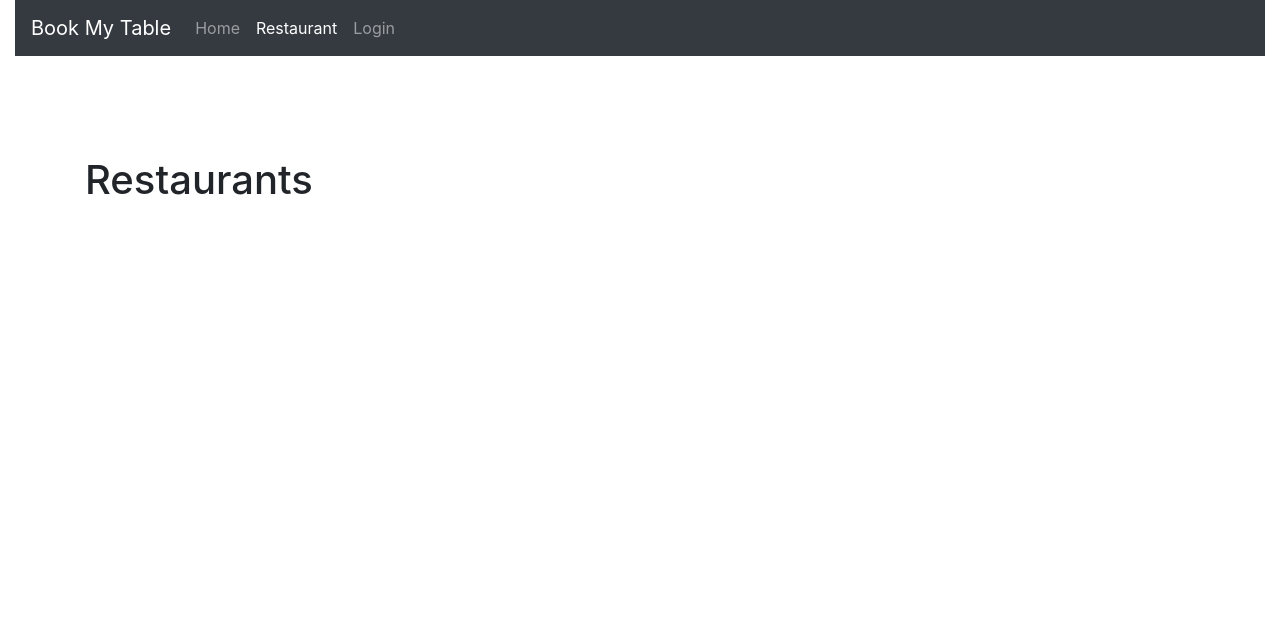
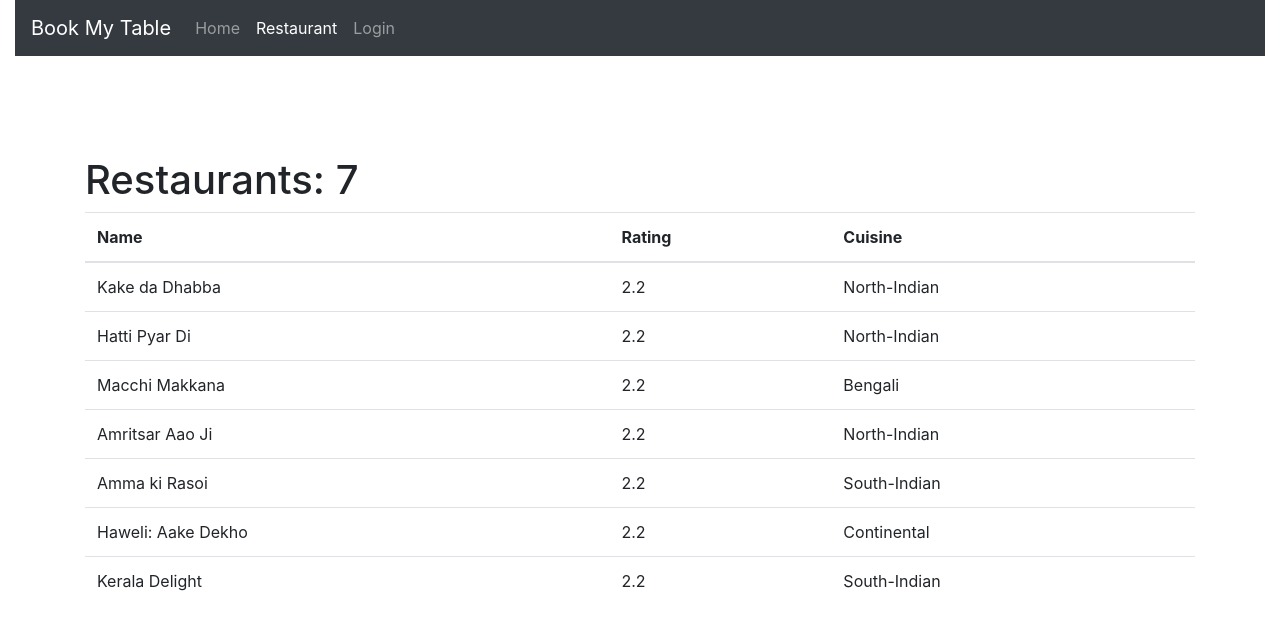
Before and after one commit to garganshul108/BookMyTable, a React (Create React App) app in the folder bookmytable/: page /restaurants in a window 1280 px wide. Shown: the top 630 px of the page. Built offline with nearby package versions, Linux system fonts and the light colour scheme.

Commit message:
restaurant table starts to appear

```diff
--- a/bookmytable/src/components/home.jsx
+++ b/bookmytable/src/components/home.jsx
@@ -9,7 +9,7 @@ class Home extends Component {
       <div id="homeTab">
         <input
           id="cityInput"
-          class="form-control"
+          className="form-control"
           type="search"
           placeholder="Search"
           aria-label="Search"
--- a/bookmytable/src/components/restaurants.jsx
+++ b/bookmytable/src/components/restaurants.jsx
@@ -1,8 +1,39 @@
 import React, { Component } from "react";
+import { getRestaurants } from "../dummyapi/restaurant";
+import TableRow from "./table/tableRow";
 
 class Restaurants extends Component {
+  state = {
+    data: []
+  };
+
+  // called once the component is initialized
+  // place for all the API calls etc
+  componentDidMount() {
+    let data = getRestaurants();
+    this.setState({ data });
+  }
+
   render() {
-    return <h1>Restaurants</h1>;
+    const { data } = this.state;
+    const count = data.length;
+    return (
+      <React.Fragment>
+        <h1>Restaurants: {count}</h1>
+        <table className="table">
+          <thead>
+            <th>Name</th>
+            <th>Rating</th>
+            <th>Cuisine</th>
+          </thead>
+          <tbody>
+            {data.map(item => (
+              <TableRow key={item._id} content={item} />
+            ))}
+          </tbody>
+        </table>
+      </React.Fragment>
+    );
   }
 }
 
--- /dev/null
+++ b/bookmytable/src/components/table/tableRow.jsx
@@ -0,0 +1,17 @@
+import React, { Component } from "react";
+
+class TableRow extends Component {
+  state = {};
+  render() {
+    const { name, rating, cuisine } = this.props.content;
+    return (
+      <tr>
+        <td>{name}</td>
+        <td>{rating}</td>
+        <td>{cuisine}</td>
+      </tr>
+    );
+  }
+}
+
+export default TableRow;
--- /dev/null
+++ b/bookmytable/src/dummyapi/restaurant.js
@@ -0,0 +1,48 @@
+const data = [
+    {
+        '_id': '1',
+        'name': 'Kake da Dhabba',
+        'rating': '2.2',
+        'cuisine': 'North-Indian'
+    },
+    {
+        '_id': '2',
+        'name': 'Hatti Pyar Di',
+        'rating': '2.2',
+        'cuisine': 'North-Indian'
+    },
+    {
+        '_id': '3',
+        'name': 'Macchi Makkana',
+        'rating': '2.2',
+        'cuisine': 'Bengali'
+    },
+    {
+        '_id': '4',
+        'name': 'Amritsar Aao Ji',
+        'rating': '2.2',
+        'cuisine': 'North-Indian'
+    },
+    {
+        '_id': '5',
+        'name': 'Amma ki Rasoi',
+        'rating': '2.2',
+        'cuisine': 'South-Indian'
+    },
+    {
+        '_id': '6',
+        'name': 'Haweli: Aake Dekho',
+        'rating': '2.2',
+        'cuisine': 'Continental'
+    },
+    {
+        '_id': '7',
+        'name': 'Kerala Delight',
+        'rating': '2.2',
+        'cuisine': 'South-Indian'
+    },
+];
+
+export const getRestaurants = () => {
+    return data;
+}
```
